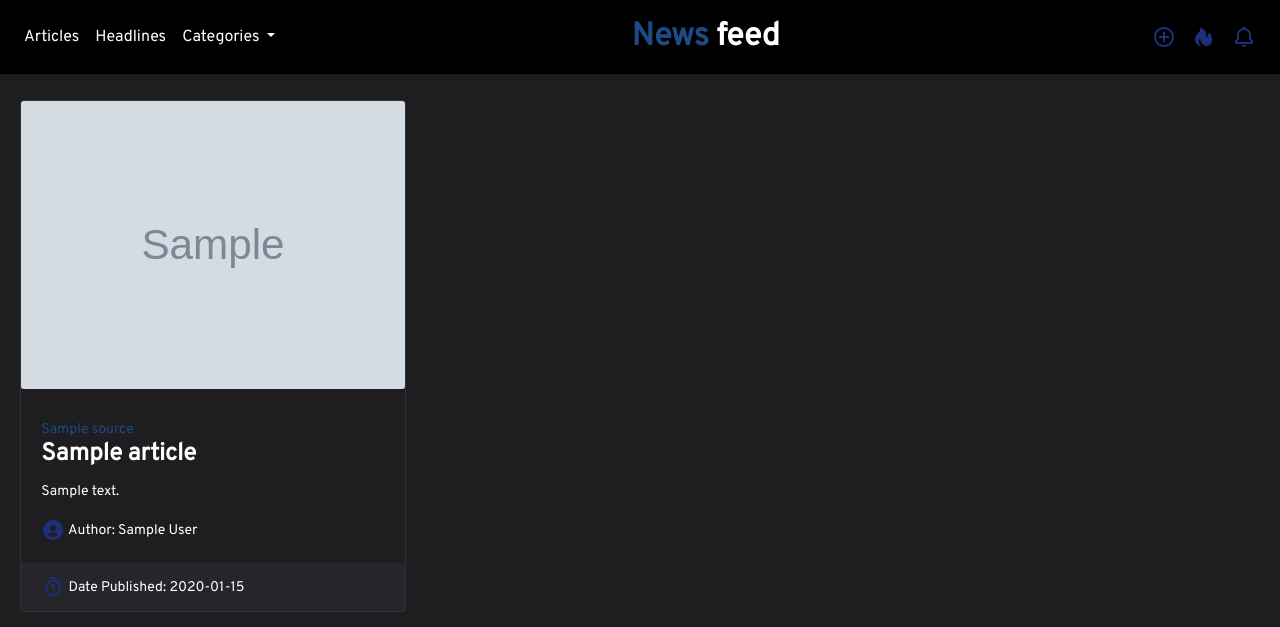
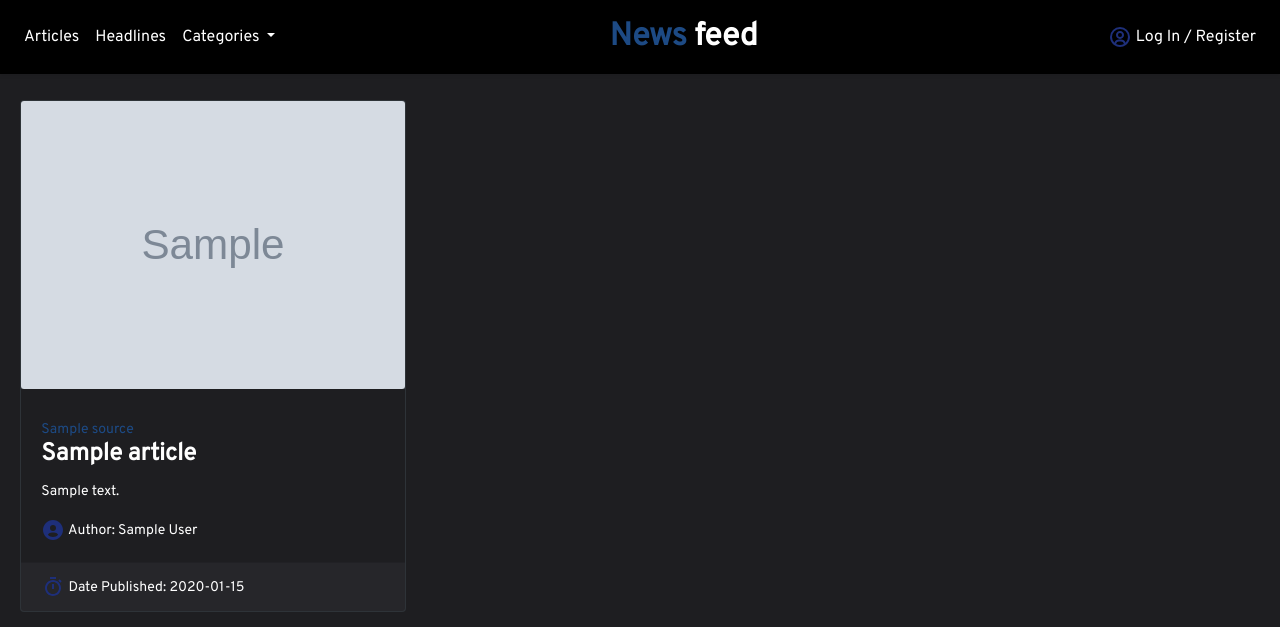
Before and after one commit to gokul-R1oo1/news-feed, a Flask app: template app/templates/home.html in a window 1280 px wide. Shown: the top 627 px of the page. Run offline with Flask 2, Linux system fonts and the light colour scheme; the template is opened without the code that fills it: most values are stand-ins (such as "Sample title", 1, 10 or a date in 2020); grey boxes marked "Sample" are stand-in pictures; some libraries are stand-ins or nearby versions.

Commit message:
Update base.html

```diff
--- a/app/templates/base.html
+++ b/app/templates/base.html
@@ -61,18 +61,11 @@
 
                 <ul class="navbar-nav">
                     <li class="nav-item">
-                    <a class="nav-link" href="#">
-                        <svg class="svg" xmlns="http://www.w3.org/2000/svg" width="24" height="24" viewBox="0 0 24 24" style="fill: rgba(30, 47, 122);transform: ;msFilter:;"><path d="M13 7h-2v4H7v2h4v4h2v-4h4v-2h-4z"></path><path d="M12 2C6.486 2 2 6.486 2 12s4.486 10 10 10 10-4.486 10-10S17.514 2 12 2zm0 18c-4.411 0-8-3.589-8-8s3.589-8 8-8 8 3.589 8 8-3.589 8-8 8z"></path></svg>
-                    </a>
-                    </li>
-                    <li class="nav-item">
-                        <a class="nav-link" href="#">
-                            <svg class="svg" xmlns="http://www.w3.org/2000/svg" width="24" height="24" viewBox="0 0 24 24" style="fill: rgba(30, 47, 122);transform: ;msFilter:;"><path d="M16.5,8c0,1.5-0.5,3.5-2.9,4.3c0.7-1.7,0.8-3.4,0.3-5c-0.7-2.1-3-3.7-4.6-4.6C8.9,2.4,8.2,2.8,8.3,3.4c0,1.1-0.3,2.7-2,4.4  C4.1,10,3,12.3,3,14.5C3,17.4,5,21,9,21c-4-4-1-7.5-1-7.5c0.8,5.9,5,7.5,7,7.5c1.7,0,5-1.2,5-6.4c0-3.1-1.3-5.5-2.4-6.9  C17.3,7.2,16.6,7.5,16.5,8"></path></svg>
-                        </a>
-                    </li>
-                    <li class="nav-item">
-                        <a class="nav-link" href="#">
-                            <svg class="svg" xmlns="http://www.w3.org/2000/svg" width="24" height="24" viewBox="0 0 24 24" style="fill: rgba(30, 47, 122);transform: ;msFilter:;"><path d="M19 13.586V10c0-3.217-2.185-5.927-5.145-6.742C13.562 2.52 12.846 2 12 2s-1.562.52-1.855 1.258C7.185 4.074 5 6.783 5 10v3.586l-1.707 1.707A.996.996 0 0 0 3 16v2a1 1 0 0 0 1 1h16a1 1 0 0 0 1-1v-2a.996.996 0 0 0-.293-.707L19 13.586zM19 17H5v-.586l1.707-1.707A.996.996 0 0 0 7 14v-4c0-2.757 2.243-5 5-5s5 2.243 5 5v4c0 .266.105.52.293.707L19 16.414V17zm-7 5a2.98 2.98 0 0 0 2.818-2H9.182A2.98 2.98 0 0 0 12 22z"></path></svg>
+                        <a class="nav-link" href="http://192.168.1.8:5001">
+                            <svg class="svg" xmlns="http://www.w3.org/2000/svg" viewBox="0 0 24 24" width="24" height="24" style="fill: rgba(30, 47, 122);transform: ;msFilter:;">
+                                <path d="M12 2A10.13 10.13 0 0 0 2 12a10 10 0 0 0 4 7.92V20h.1a9.7 9.7 0 0 0 11.8 0h.1v-.08A10 10 0 0 0 22 12 10.13 10.13 0 0 0 12 2zM8.07 18.93A3 3 0 0 1 11 16.57h2a3 3 0 0 1 2.93 2.36 7.75 7.75 0 0 1-7.86 0zm9.54-1.29A5 5 0 0 0 13 14.57h-2a5 5 0 0 0-4.61 3.07A8 8 0 0 1 4 12a8.1 8.1 0 0 1 8-8 8.1 8.1 0 0 1 8 8 8 8 0 0 1-2.39 5.64z"></path>
+                                <path d="M12 6a3.91 3.91 0 0 0-4 4 3.91 3.91 0 0 0 4 4 3.91 3.91 0 0 0 4-4 3.91 3.91 0 0 0-4-4zm0 6a1.91 1.91 0 0 1-2-2 1.91 1.91 0 0 1 2-2 1.91 1.91 0 0 1 2 2 1.91 1.91 0 0 1-2 2z"></path>
+                            </svg> Log In / Register
                         </a>
                     </li>
                 </ul>
```
